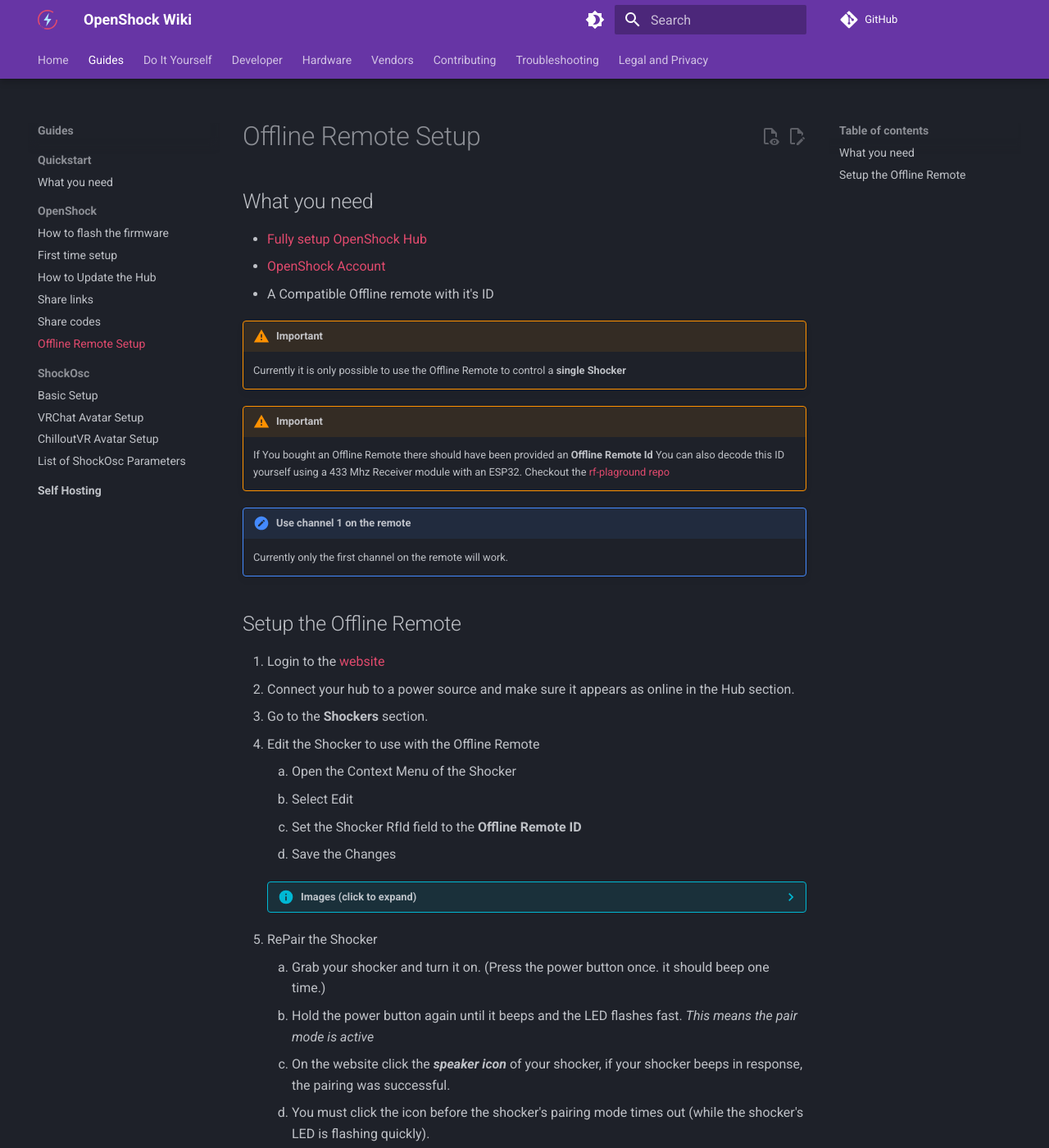
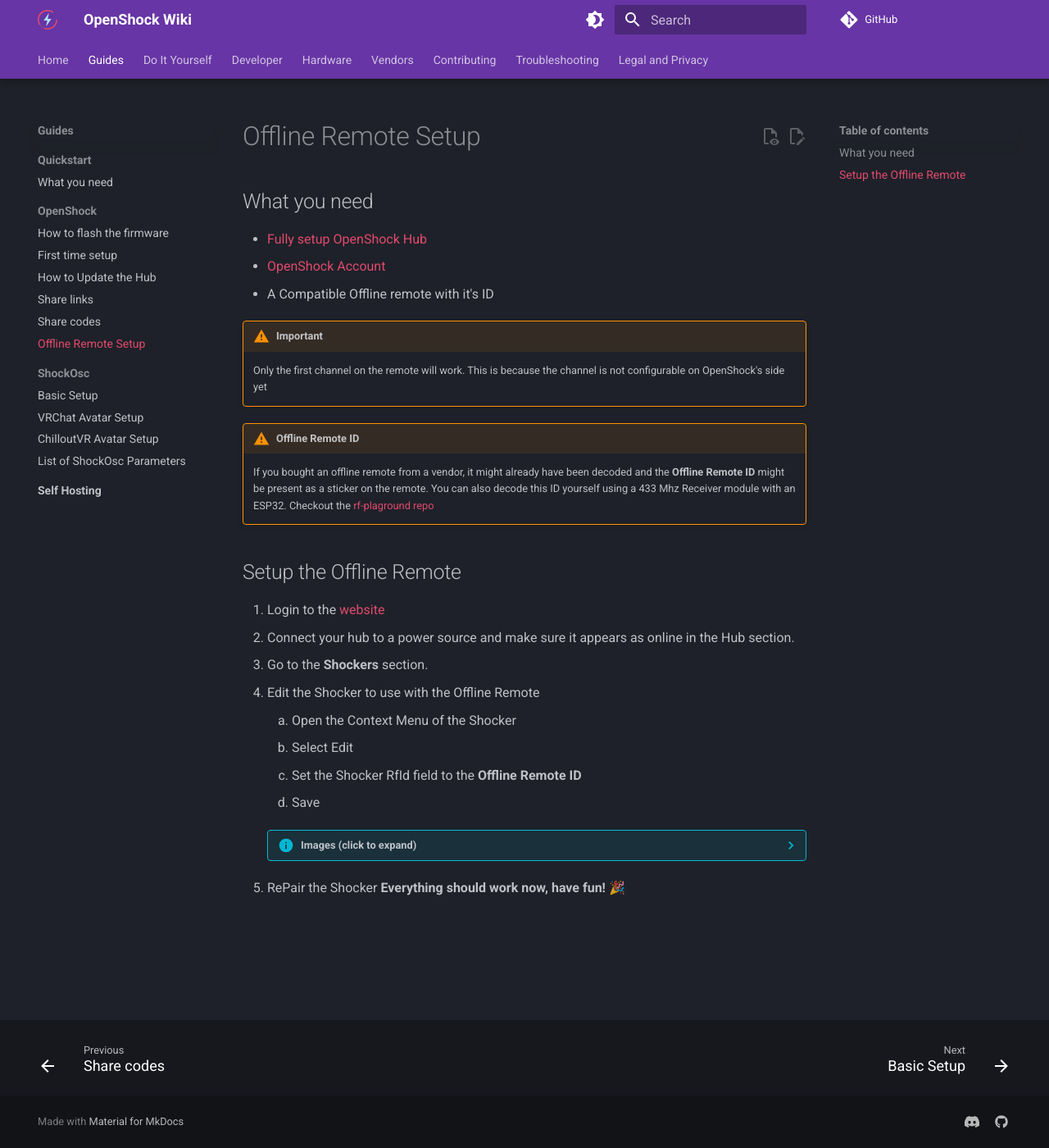
Before and after one commit to OpenShock/Wiki, an MkDocs documentation site: the page built from docs/guides/openshock-offline-remote-setup.md, in a window 1280 px wide and 1400 px high. Shown: the whole window at 82% size. Built offline with MkDocs 1.6.1 and Material for MkDocs 9.7.7, drawn with Linux system fonts in a browser that asks for light colours; comment, search, counter and statistics services are not loaded; some of the changed text lies outside the part shown.

Commit message:
Offline remote guide changes

```diff
--- a/docs/guides/openshock-offline-remote-setup.md
+++ b/docs/guides/openshock-offline-remote-setup.md
@@ -7,14 +7,11 @@
 - A Compatible Offline remote with it's ID
 
 !!! warning "Important"
-    Currently it is only possible to use the Offline Remote to control a **single Shocker**
+    Only the first channel on the remote will work. This is because the channel is not configurable on OpenShock's side yet
 
-!!! warning "Important"
-    If You bought an Offline Remote there should have been provided an **Offline Remote Id**
+!!! warning "Offline Remote ID"
+    If you bought an offline remote from a vendor, it might already have been decoded and the **Offline Remote ID** might be present as a sticker on the remote.
     You can also decode this ID yourself using a 433 Mhz Receiver module with an ESP32. Checkout the [rf-plaground repo](https://github.com/OpenShock/rf-playground)
-
-!!! hint "Use channel 1 on the remote"
-    Currently only the first channel on the remote will work.
 
 ## Setup the Offline Remote
 1. Login to the [website](https://openshock.app/)
@@ -24,16 +21,9 @@
     1. Open the Context Menu of the Shocker
     2. Select Edit
     3. Set the Shocker RfId field to the **Offline Remote ID**
-    4. Save the Changes
+    4. Save
     ??? Info "Images (click to expand)"
         ![Image "image"](../static/guides/offline-remote-setup/shockercontextmenu.png)
         ![Image "image"](../static/guides/offline-remote-setup/shockerrfidfield.png)
-
 4. RePair the Shocker
-    1. Grab your shocker and turn it on. (Press the power button once. it should beep one time.)
-    2. Hold the power button again until it beeps and the LED flashes fast. *This means the pair mode is active*
-    3. On the website click the ***speaker icon*** of your shocker, if your shocker beeps in response, the pairing was successful.
-    4. You must click the icon before the shocker's pairing mode times out (while the shocker's LED is flashing quickly).
-    ??? Info "Images (click to expand)"
-        ![image](../static/guides/first-setup/find_sound_button.png)
 **Everything should work now, have fun!** 🎉
```
